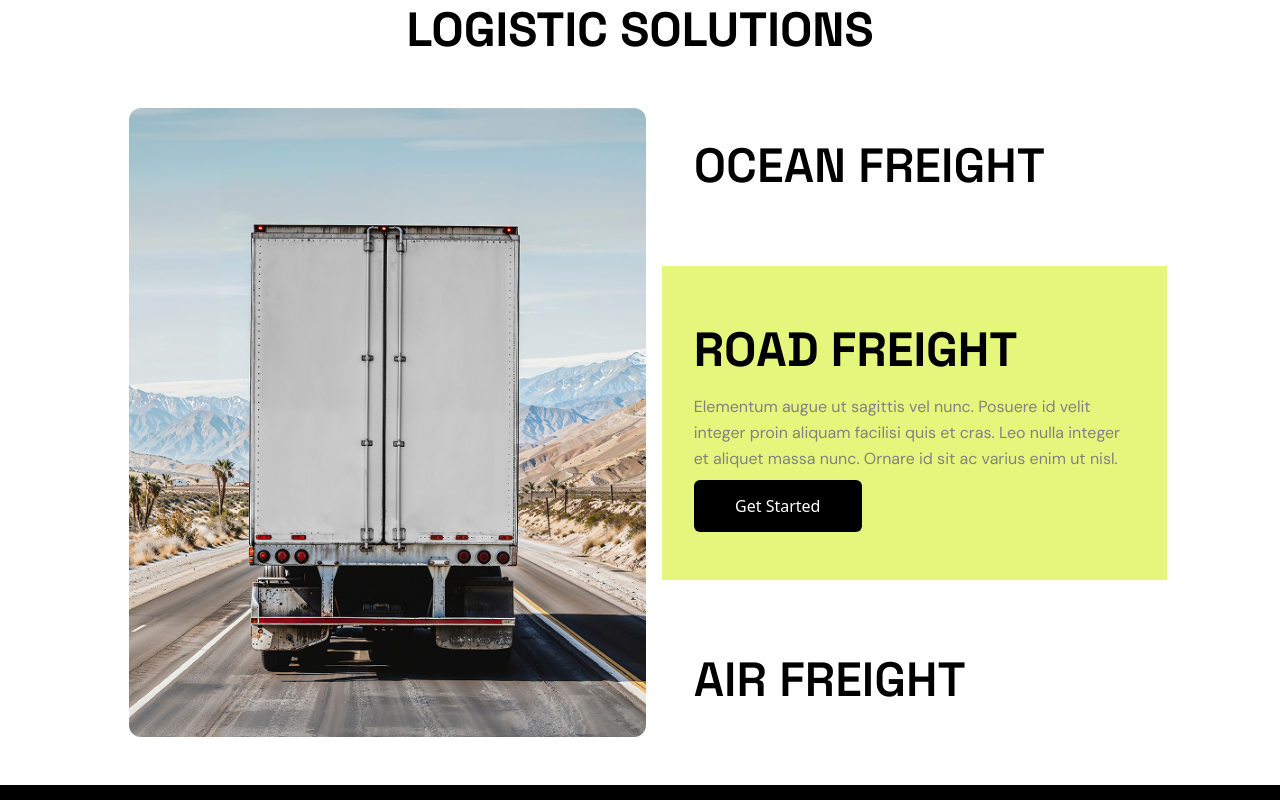
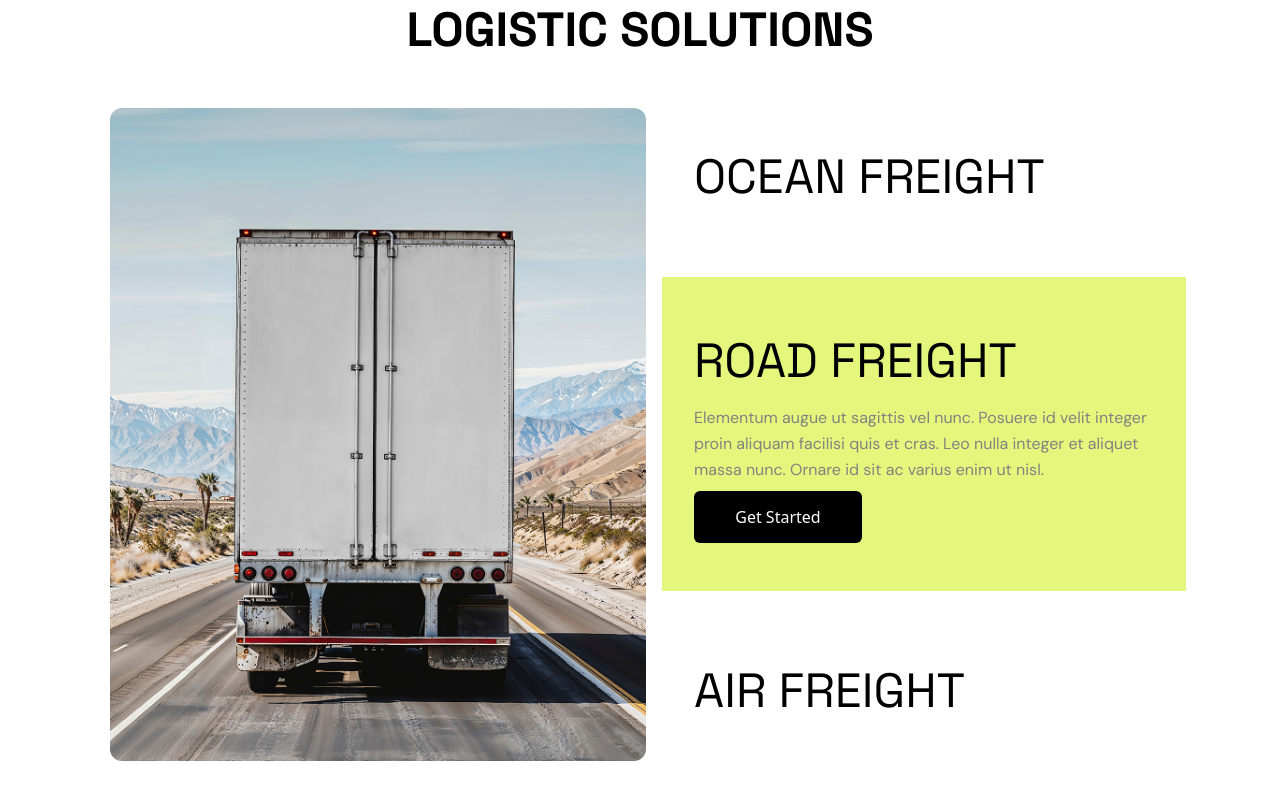
Before and after one commit to Mdsakib999/Logistics-development-M-5, a React (Vite) app: page / in a window 1280 px wide. Shown: the part 720-1520 px from the top of the page. Built offline with nearby package versions, Linux system fonts and the light colour scheme.

Commit message:
responsive issues fixed

```diff
--- a/src/components/Home/Feedback.jsx
+++ b/src/components/Home/Feedback.jsx
@@ -23,7 +23,7 @@ export default function Feedback() {
             <h1 className="text-5xl">
               <Countup>122</Countup>K
             </h1>
-            <p className="absolute bg-secondary left-28 top-32 sm:top-2 sm:-right-4 flex gap-2 rounded-full px-2 py-1">
+            <p className="absolute bg-secondary left-48 sm:left-auto top-32 sm:top-2 sm:-right-4 flex gap-2 rounded-full px-2 py-1">
               <span className="text-white">24%</span> <CircleArrowUp color="white" />
             </p>
             <Paragraph>Pulvinar commodo arcu</Paragraph>
--- a/src/components/sections/Request.jsx
+++ b/src/components/sections/Request.jsx
@@ -12,7 +12,7 @@ export default function Request() {
         height: "100vh",
       }}
     >
-     <div className="w-96 font-text bg-[#020800] text-white p-8 rounded-xl relative mx-auto md:mx-0 top-28 md:top-40 md:left-40">
+     <div className="w-auto sm:w-96 font-text bg-[#020800] text-white p-8 rounded-xl relative mx-2 sm:mx-auto md:mx-0 top-28 md:top-40 md:left-40">
       <h1 className="text-2xl text-secondary mb-8">Request A Quote</h1>
 
       <div className="mb-8">
--- a/src/components/sections/Solution.jsx
+++ b/src/components/sections/Solution.jsx
@@ -6,7 +6,7 @@ import Paragraph from "../ui/Paragraph";
 export default function Solution() {
   return (
     <div className="w-full">
-      <Container className={"w-full lg:w-[1102px]"}>
+      <Container className={"w-full"}>
         <Heading className="pb-4 sm:pb-12"
           fontWeight="bold"
           lineHeight="tight"
@@ -25,9 +25,9 @@ export default function Solution() {
           </div>
           {/* content */}
           <div className="w-full md:[w-500px] lg:w-[529px] flex flex-col justify-center gap-2 sm:gap-8 md:gap-4 lg:gap-16">
-            <Heading fontWeight="semibold" className="px-8">Ocean FREIGHT</Heading>
+            <Heading fontWeight="lighter" className="px-8">Ocean FREIGHT</Heading>
             <div className="bg-secondary px-8 py-4 lg:py-12 flex flex-col gap-2">
-              <Heading>Road FREIGHT</Heading>
+              <Heading fontWeight="lighter">Road FREIGHT</Heading>
               <Paragraph className="">
                 Elementum augue ut sagittis vel nunc. Posuere id velit integer
                 proin aliquam facilisi quis et cras. Leo nulla integer et
@@ -35,7 +35,7 @@ export default function Solution() {
               </Paragraph>
               <Button>Get Started</Button>
             </div>
-            <Heading fontWeight="semibold" className="px-8">AIR FREIGHT</Heading>
+            <Heading fontWeight="lighter" className="px-8">AIR FREIGHT</Heading>
           </div>
         </div>
       </Container>
--- a/src/components/ui/FeedbackCard.jsx
+++ b/src/components/ui/FeedbackCard.jsx
@@ -3,7 +3,7 @@ import Paragraph from '../ui/Paragraph';
 import { Star } from 'lucide-react';
 export default function FeedbackCard({ number }) {
   return (
-    <div className="bg-primary flex flex-col gap-6 w-4/5 mx-auto md:w-1/3 rounded-2xl p-6">
+    <div className="bg-primary flex flex-col mb-16 gap-6 w-4/5 mx-auto md:w-1/3 rounded-2xl p-6">
       {/* image section */}
       <div className="flex justify-between">
         <img className="rounded-lg" src={profilePic} alt="profilePic" />
```
